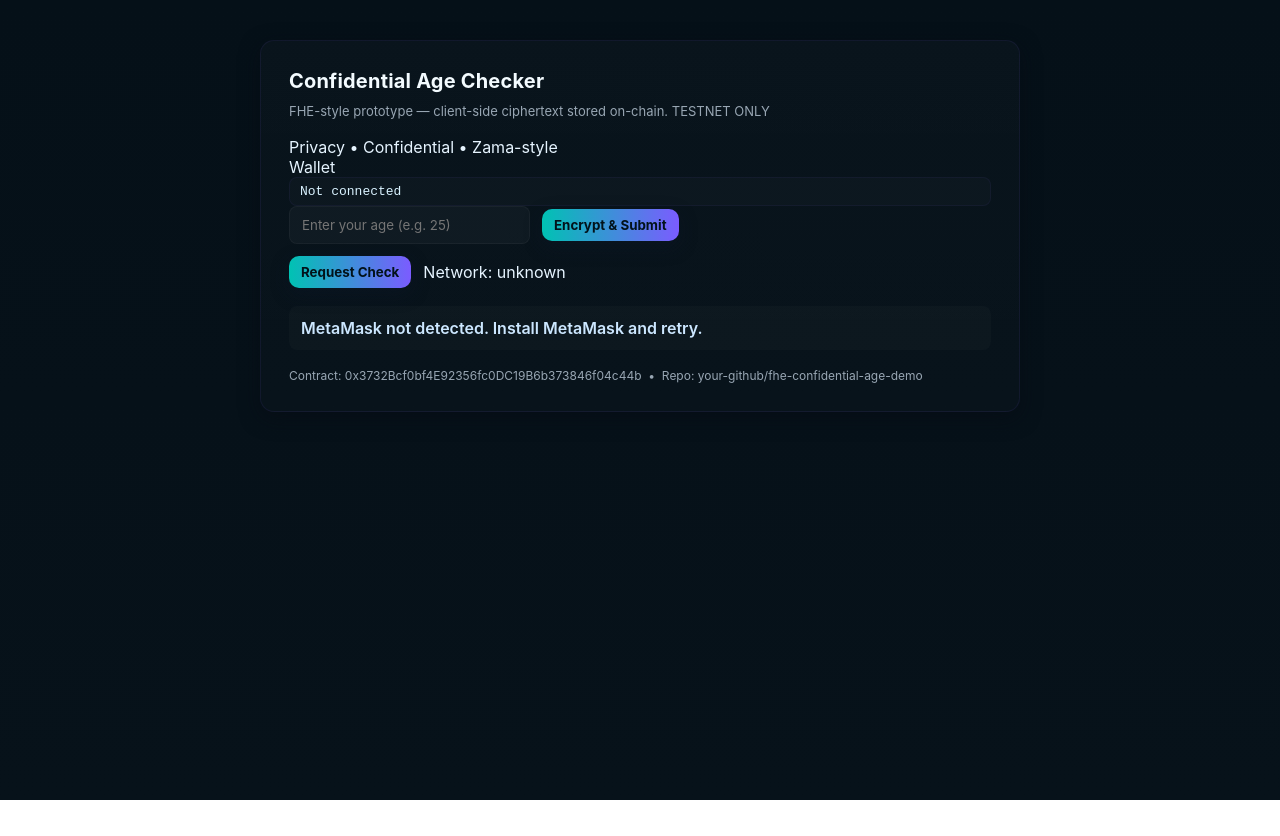
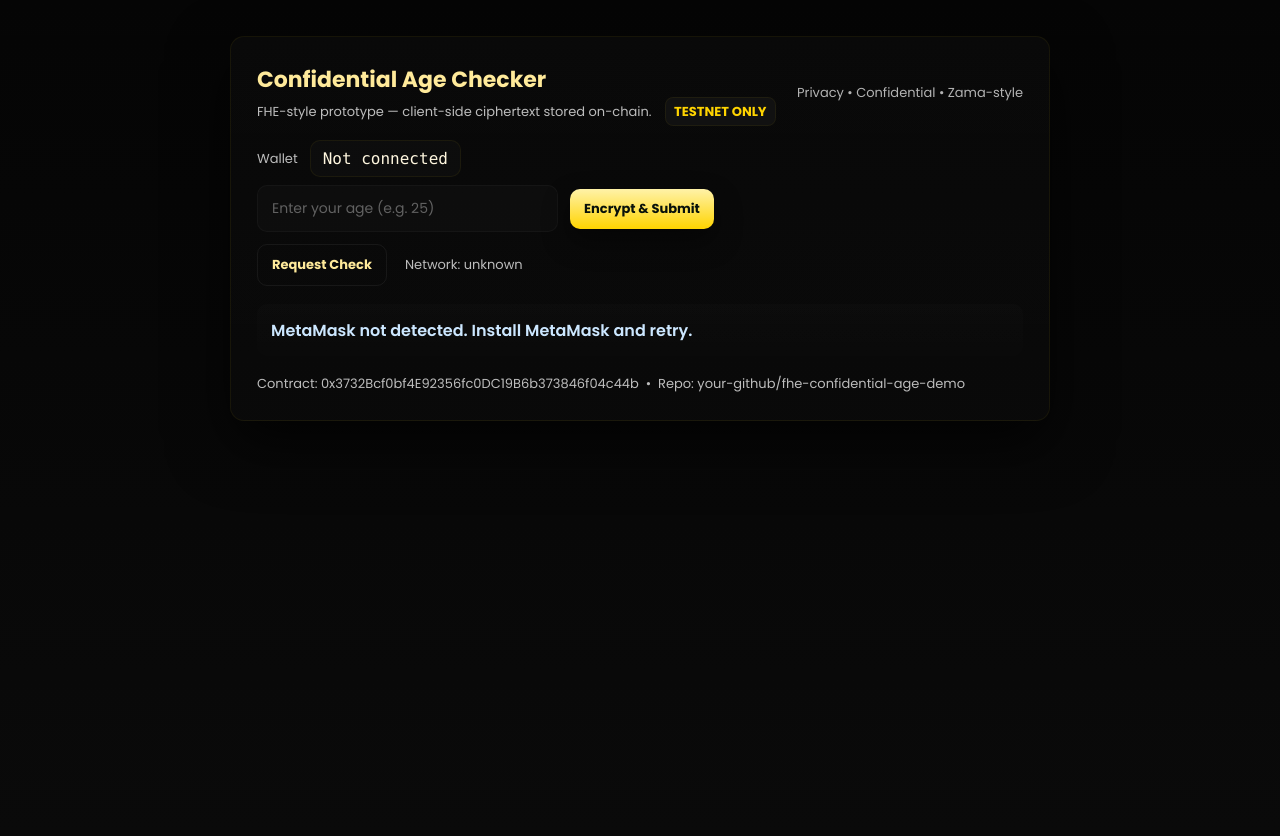
Before and after one commit to VivekbasrejaDEV/fhe-confidential-age-demo, a plain HTML site: page index.html in a window 1280 px wide. Before the commit the page ends 800 px from the top, so only its background shows below. Drawn offline with Linux system fonts and the light colour scheme.

Commit message:
Update style.css

```diff
--- a/style.css
+++ b/style.css
@@ -1,107 +1,111 @@
-/* Zama-style privacy theme - dark, teal/purple accents */
+/* Premium Yellow & Black theme — updated */
+@import url('https://fonts.googleapis.com/css2?family=Poppins:wght@300;400;600;700&display=swap');
 
 :root{
-  --bg:#0b0f14;
-  --card:#0f1720;
-  --muted:#98a6b3;
-  --accent1:#00c2b3; /* teal */
-  --accent2:#7b5cff; /* purple */
-  --glass: rgba(255,255,255,0.03);
+  --bg:#050505;
+  --card:#0e0e0e;
+  --muted:#bdbdbd;
+  --accent:#ffd400;
+  --accent-2:#ffea9a;
+  --glass: rgba(255,255,255,0.02);
+  --radius:14px;
+  --mono: "SFMono-Regular", Consolas, "Liberation Mono", Menlo, monospace;
 }
 
-*{box-sizing:border-box;font-family:Inter, "Segoe UI", Roboto, Arial, sans-serif}
-
-body{
-  background: linear-gradient(180deg, #051018 0%, #07121a 100%);
-  color: #e6f4ff;
-  margin:0;
-  padding:40px;
-  min-height:100vh;
-}
+*{box-sizing:border-box;font-family:'Poppins', Inter, system-ui, -apple-system, "Segoe UI", Roboto, Arial, sans-serif}
+html,body{height:100%; margin:0; background: linear-gradient(180deg,#050505 0%, #0a0a0a 100%); color:#fff}
 
 /* container */
 .container{
-  max-width:760px;
-  margin:0 auto;
+  max-width:820px;
+  margin:36px auto;
   background: linear-gradient(180deg, rgba(255,255,255,0.02), rgba(255,255,255,0.01));
-  border-radius:14px;
-  padding:28px;
-  box-shadow: 0 6px 20px rgba(7,12,20,0.6);
-  border: 1px solid rgba(123,92,255,0.08);
+  border-radius:var(--radius);
+  padding:26px;
+  box-shadow: 0 22px 60px rgba(0,0,0,0.7);
+  border: 1px solid rgba(255,212,0,0.06);
 }
 
-/* header */
-h2{
-  margin:0 0 10px 0;
-  font-size:20px;
-  color: #f3fbff;
-  letter-spacing:0.2px;
+/* top row */
+.top{display:flex; justify-content:space-between; align-items:center; gap:12px}
+h2{margin:0; color:var(--accent-2); font-size:22px}
+.sub{color:var(--muted); font-size:13px; margin-top:6px}
+.badge{background:#111; color:var(--accent); padding:4px 8px; border-radius:8px; font-weight:700; margin-left:10px; border:1px solid rgba(255,212,0,0.06)}
+.brand{font-size:13px; color:var(--muted); opacity:0.95}
+
+/* wallet */
+.wallet-row{display:flex; gap:12px; align-items:center; margin-top:18px; margin-bottom:8px}
+.wallet-label{color:var(--muted); font-size:13px}
+.addr{background: rgba(255,255,255,0.02); padding:8px 12px; border-radius:10px; font-family:var(--mono); color:#fff7df; border:1px solid rgba(255,212,0,0.06)}
+
+/* rows */
+.row{display:flex; gap:12px; align-items:center; margin-bottom:12px}
+input[type="number"]{
+  background: rgba(255,255,255,0.02);
+  border:1px solid rgba(255,255,255,0.03);
+  color:#fff;
+  padding:12px 14px;
+  border-radius:10px;
+  min-width:220px;
+  outline:none;
+  font-size:14px;
 }
-
-.sub{
-  color:var(--muted);
-  font-size:13px;
-  margin-bottom:18px;
-}
-
-/* inputs */
-.row{display:flex; gap:12px; align-items:center; margin-bottom:12px}
-input[type="text"], input[type="number"]{
-  background:var(--glass);
-  border:1px solid rgba(255,255,255,0.04);
-  color:#e6f4ff;
-  padding:10px 12px;
-  border-radius:8px;
-  min-width:160px;
-  outline:none;
-}
+input::placeholder{color:rgba(255,255,255,0.35)}
 button{
-  background:linear-gradient(90deg,var(--accent1), var(--accent2));
-  border: none;
-  color: #02121a;
-  padding:8px 12px;
+  background: linear-gradient(180deg, #fff2a8 0%, var(--accent) 100%);
+  color:#08110a;
+  border:none;
+  padding:10px 14px;
   border-radius:10px;
   cursor:pointer;
   font-weight:700;
-  box-shadow: 0 6px 18px rgba(12,22,40,0.45);
+  box-shadow: 0 12px 28px rgba(0,0,0,0.45);
+  font-size:13px;
 }
-button:active{transform:translateY(1px)}
+button.secondary{
+  background: transparent;
+  border: 1px solid rgba(255,255,255,0.06);
+  color:var(--accent-2);
+  box-shadow:none;
+}
+
+/* network note */
+.network-note{color:var(--muted); margin-left:6px; font-size:13px}
+
+/* status */
 #status{
   margin-top:18px;
-  background: rgba(255,255,255,0.02);
-  padding:12px;
-  border-radius:8px;
-  color:#cce7ff;
+  padding:12px 14px;
+  border-radius:10px;
+  background: linear-gradient(180deg, rgba(255,255,255,0.01), rgba(255,255,255,0.005));
+  color:#fff;
   font-weight:600;
+  display:flex;
+  gap:12px;
+  align-items:center;
+  min-height:52px;
 }
 
-/* wallet display */
-.wallet{
-  display:flex;
-  gap:8px;
-  align-items:center;
-  font-size:13px;
-  color: var(--muted);
-  margin-bottom:12px;
+/* spinner */
+.spinner{
+  width:18px;
+  height:18px;
+  border-radius:50%;
+  border:3px solid rgba(0,0,0,0.12);
+  border-top-color: var(--accent);
+  animation: spin 1s linear infinite;
 }
-.addr{
-  background: rgba(255,255,255,0.02);
-  padding:6px 10px;
-  border-radius:8px;
-  font-family:monospace;
-  color:#d9f2ff;
-  border: 1px solid rgba(123,92,255,0.06);
-}
+@keyframes spin{to{transform:rotate(360deg);}}
 
-/* small footer */
-.foot{
-  margin-top:18px;
-  font-size:12px;
-  color:var(--muted);
-}
+/* privacy slang */
+.privacy-slang{font-family:var(--mono); color:var(--accent-2); font-size:13px; opacity:0.95}
+
+/* footer */
+.foot{margin-top:18px; font-size:13px; color:var(--muted)}
 
 /* responsive */
-@media (max-width:680px){
-  .container{padding:18px}
+@media (max-width:640px){
+  .container{margin:18px; padding:18px}
   .row{flex-direction:column; align-items:flex-start}
+  button{width:100%}
 }
```
